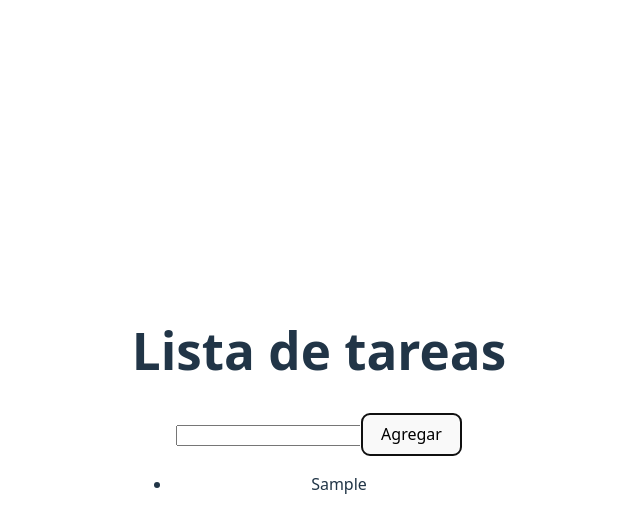
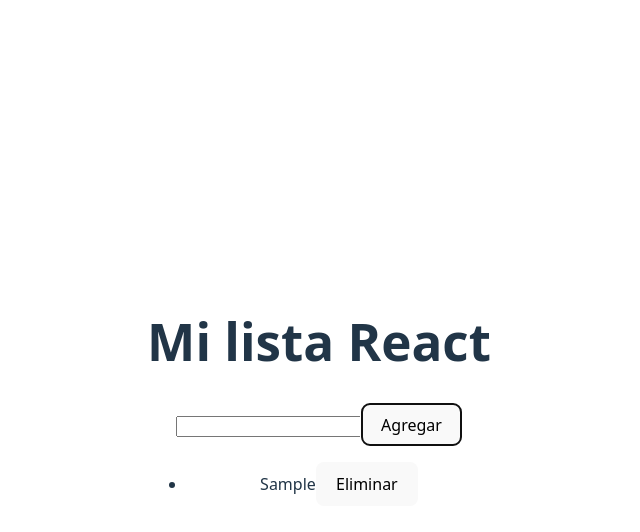
Before and after one commit to ftcursosap/proyecto-v3-react, a React (Vite) app: page / in a window 1280 px wide. Both pictures are taken after typing "Sample" into the empty fields and a click on the button "Agregar". Shown: the top 532 px of the page, without its empty margins (321-961 px from the left). Built offline with nearby package versions, Linux system fonts and the light colour scheme.

Commit message:
Semana 11 - Dia 5

```diff
--- a/src/App.jsx
+++ b/src/App.jsx
@@ -7,23 +7,27 @@ function App() {
   const [texto, setTexto] = useState("");
   const [tareas, setTareas] = useState([]);
 
-  function manejarCambio(e){
+  function manejarCambio(e) {
     setTexto(e.target.value);
   }
 
-  function agregarTarea(){
-    if (texto.trim() === "") return;
+  function agregarTarea() {
+    if(texto.trim() === "") return;
 
-    const nuevasTareas = [...tareas, texto];
-
-    setTareas(nuevasTareas);
+    setTareas([...tareas, texto]);
 
     setTexto("");
   }
 
+  function eliminarTarea(index) {
+    const nuevasTareas = tareas.filter((_, i) => i !== index);
+
+    setTareas(nuevasTareas);
+  }
+
   return (
     <div>
-      <h1>Lista de tareas</h1>
+      <h1>Mi lista React</h1>
 
       <input
         type="text"
@@ -37,7 +41,14 @@ function App() {
 
       <ul>
         {tareas.map((tarea, index) => (
-          <li key={index}>{tarea}</li>
+          <li key={index}>
+            {tarea}
+
+            <button onClick={() => eliminarTarea(index)}>
+              Eliminar
+            </button>
+
+          </li>
         ))}
       </ul>
     </div>
```
